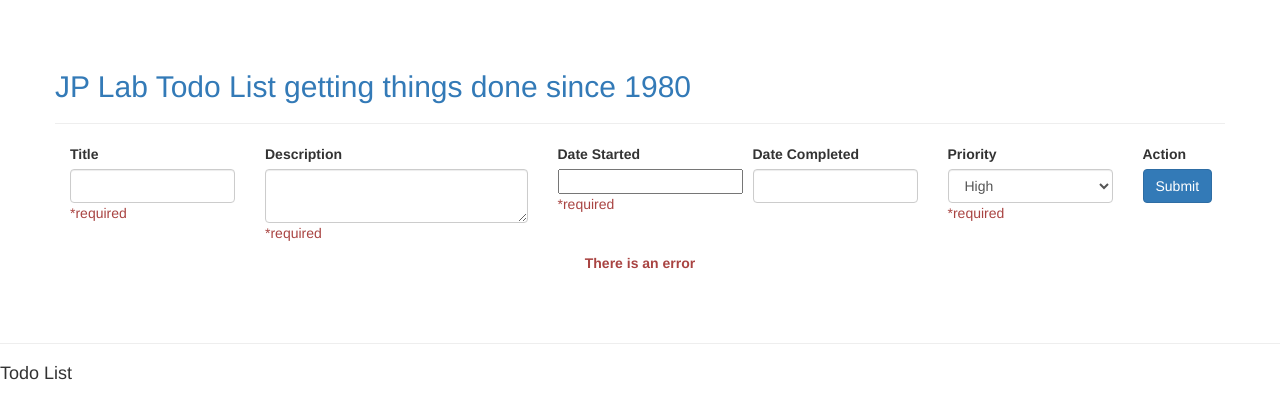
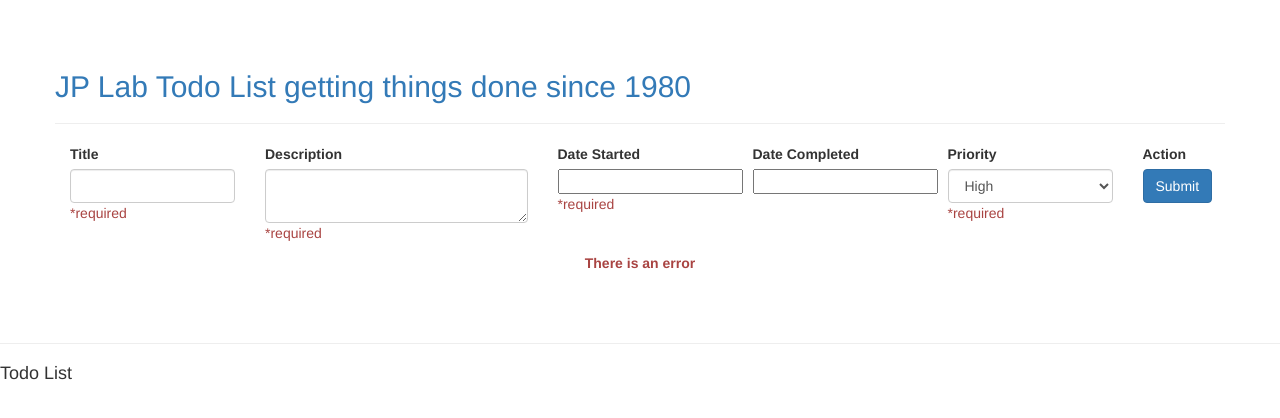
Before and after one commit to jonpawlowski/jplab-todo, a website: page public/index.html in a window 1280 px wide. Drawn offline with nearby package versions, Linux system fonts and the light colour scheme; no server answers.

Commit message:
Page formatting

```diff
--- a/public/index.html
+++ b/public/index.html
@@ -74,8 +74,8 @@
 				<!--DATE STARTED INPUT-->
                 <div class="col-md-2 col-sm-6">
                     <label><b>Date Started</b></label>
-                    <datepicker>
-						<input ng-model="formData.start_date" type="text" required/>
+                    <datepicker date-format="MM/dd/yyyy">
+						<input ng-model="formData.start_date" type="text" required />
 					</datepicker>
 					<!--<input class="form-control" ng-model="formData.start_date" required>-->
                     <p [hidden]="tgl_mulaiInput.valid" class="text-danger">
@@ -86,7 +86,10 @@
                 <!--DATE COMPLETED INPUT-->
                 <div class="col-md-2 col-sm-6">
                     <label><b>Date Completed</b></label>
-                    <input class="form-control" ng-model="formData.completed_date">
+                    <datepicker date-format="MM/dd/yyyy">
+						<input ng-model="formData.start_date" type="text" />
+					</datepicker>
+					<!--<input class="form-control" ng-model="formData.completed_date">-->
                     <p [hidden]="tgl_selesaiInput.valid" class="text-danger">
                     </p>
                 </div>
```
